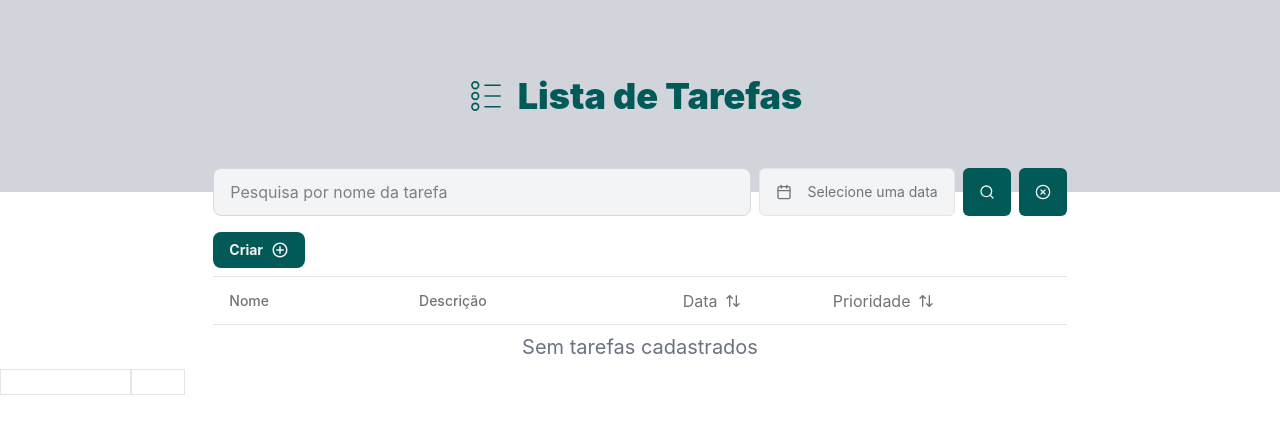
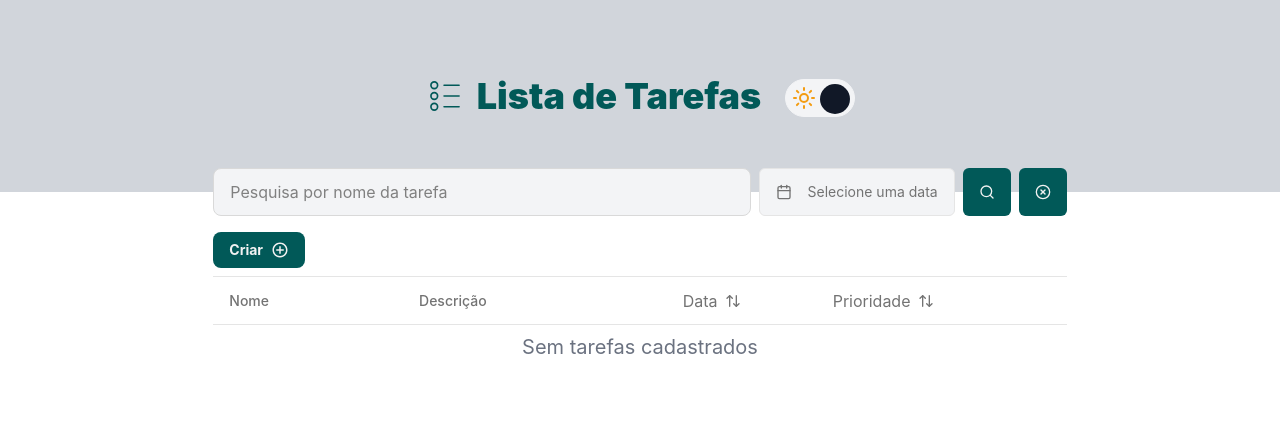
Before and after one commit to IanHadrien/desafio-react, a React (Vite) app: page / in a window 1280 px wide. Shown: the top 434 px of the page. Built offline with nearby package versions, Linux system fonts and the light colour scheme.

Commit message:
feat: add dark mode

```diff
--- a/src/components/Header.tsx
+++ b/src/components/Header.tsx
@@ -1,13 +1,15 @@
-import { CiCircleList } from "react-icons/ci";
+import { CiCircleList } from "react-icons/ci"
+import ModeToggle from "./mode-toggle/ModeToggle"
 
 export default function Header() {
   return (
-    <header className="bg-gray-300 dark:bg-gray700 w-full h-48">
+    <header className="bg-gray-300 dark:bg-gray700 w-full h-48 transition-colors">
       <div className="flex items-center justify-center text-ignite-gary100 h-full">
         <CiCircleList size={40} className="text-[#015958] dark:text-bluedark" />
         <p className="px-3 text-[#015958] dark:text-bluedark text-4xl font-black">
           <span className="text-ignite-purpleDark">Lista de Tarefas </span>
         </p>
+        <ModeToggle />
       </div>
     </header>
   )
--- a/src/components/ModeToggle.tsx
+++ /dev/null
@@ -1,24 +0,0 @@
-import { useTheme } from "../contexts/ThemeProvider"
-
-export default function ModeToggle() {
-  const { setTheme, theme } = useTheme()
-
-  return (
-    <div>
-      <button
-        onClick={() => setTheme("light")}
-        className="text-white border"
-      >
-        Claro
-        {theme === "light" && <span>Claro ckeck</span>}
-      </button>
-      <button
-        onClick={() => setTheme("dark")}
-        className="text-white border"
-      >
-        Escuro
-        {theme === "dark" && <span>dark dark</span>}
-      </button>
-    </div>
-  )
-}
--- a/src/components/Pagination.tsx
+++ b/src/components/Pagination.tsx
@@ -24,8 +24,8 @@ export default function Pagination({
 
       <ul className="inline-flex items-center -space-x-px">
         <button
-          className="relative inline-flex items-center rounded-l-md border border-gray-300 bg-white px-2 py-2 text-sm font-medium text-gray-500 hover:bg-gray-50 focus:z-20"
-          onClick={() => setCurrentPage(1)}
+          className="relative inline-flex items-center rounded-l-md border border-gray-300 bg-white dark:bg-dark px-2 py-2 text-sm font-medium text-gray-500 hover:bg-gray-50 focus:z-20"
+          onClick={() => setCurrentPage(page === 1 ? 1 : page - 1)}
         >
           <span className="sr-only">Primeira</span>
           <svg
@@ -40,14 +40,14 @@ export default function Pagination({
         </button>
 
         <li>
-          <button className="z-10 bg-roxo-roxo2 bg-opacity-10 border-roxo-roxo2 text-azul-300 relative inline-flex items-center px-4 py-2 border text-sm font-medium">
+          <button className="z-10 bg-opacity-10 relative inline-flex items-center px-4 py-2 border border-gray-300 text-sm font-medium dark:bg-dark">
             {page}
           </button>
         </li>
 
         <button
-          className="relative inline-flex items-center px-2 py-2 rounded-r-md border border-gray-300 bg-white text-sm font-medium text-gray-500 hover:bg-gray-50"
-          onClick={() => setCurrentPage(2)}
+          className="relative inline-flex items-center px-2 py-2 rounded-r-md border border-gray-300 bg-white dark:bg-dark text-sm font-medium text-gray-500 hover:bg-gray-50"
+          onClick={() => setCurrentPage(page === totalPages ? totalPages : page + 1)}
         >
           <span className="sr-only">Última</span>
           <svg
--- a/src/components/form/datePicker.tsx
+++ b/src/components/form/datePicker.tsx
@@ -27,7 +27,7 @@ export function DatePickerWithLabel({
           <Button
             variant={'outline'}
             className={cn(
-              'w-full justify-start text-left font-normal h-12 bg-gray-100',
+              'w-full justify-start text-left font-normal h-12 bg-gray-100 dark:bg-gray500',
               !value && 'text-muted-foreground',
             )}
           >
--- a/src/components/form/input.tsx
+++ b/src/components/form/input.tsx
@@ -1,4 +1,12 @@
-export default function Input({ handleInputChange, value }) {
+interface InputProps {
+  handleInputChange: (value: string) => void
+  value: string
+}
+
+export default function Input({
+  handleInputChange,
+  value
+}: InputProps) {
   return (
     <input
       type="text"
--- a/src/components/form/inputWithLabel.tsx
+++ b/src/components/form/inputWithLabel.tsx
@@ -31,6 +31,7 @@ export function InputWithLabel({
         placeholder={placeholder}
         {...register(id, {
           required: 'Este campo é obrigatório',
+          minLength: 3,
           maxLength: 55,
         })}
         disabled={disabled}
--- /dev/null
+++ b/src/components/mode-toggle/ModeToggle.tsx
@@ -0,0 +1,32 @@
+import { Sun, Moon } from 'lucide-react'
+import { useTheme } from '../../contexts/ThemeProvider'
+import './style.css'
+
+export default function ModeToggle() {
+  const { setTheme, theme } = useTheme()
+
+  const toggleDarkMode = () => {
+    if (theme === 'light') {
+      setTheme('dark')
+    } else {
+      setTheme('light')
+    }
+  }
+
+  return (
+    <div className="mt-1 ml-3">
+      <input
+        type="checkbox"
+        className="checkbox"
+        id="checkbox"
+        checked={theme === 'light'}
+        onChange={toggleDarkMode}
+      />
+      <label htmlFor="checkbox" className="checkbox-label border border-gray-100 dark:border-bluedark bg-gray-100 dark:bg-dark transition-colors">
+        <Sun className="fa-sun" />
+        <Moon className="fa-moon" />
+        <span className="ball bg-gray-900 dark:bg-bluedark"></span>
+      </label>
+    </div>
+  )
+}
--- /dev/null
+++ b/src/components/mode-toggle/style.css
@@ -0,0 +1,54 @@
+@import url("https://fonts.googleapis.com/css2?family=Montserrat&display=swap");
+
+.checkbox {
+  opacity: 0;
+  position: absolute;
+}
+
+.checkbox-label {
+  width: 70px;
+  height: 38px;
+  border-radius: 50px;
+  position: relative;
+  padding: 6px;
+  cursor: pointer;
+  display: flex;
+  justify-content: space-between;
+  align-items: center;
+}
+
+.fa-moon {color: #f1c40f;}
+
+.fa-sun {color: #f39c12;}
+
+.checkbox-label .ball {
+  width: 30px;
+  height: 30px;
+  position: absolute;
+  left: 2px;
+  top: 4px;
+  border-radius: 50%;
+  transition: transform 0.2s linear;
+}
+
+.checkbox:checked + .checkbox-label .ball {
+  transform: translateX(32px);
+}
+
+.support {
+	position: absolute;
+	right: 20px;
+	bottom: 20px;
+}
+
+.support a {
+  color: #292c35;
+  font-size: 32px;
+  backface-visibility: hidden;
+  display: inline-block;
+  transition: transform 0.2s ease;
+}
+
+.support a:hover{
+  transform: scale(1.1);
+}
--- a/src/contexts/ThemeProvider.tsx
+++ b/src/contexts/ThemeProvider.tsx
@@ -2,7 +2,7 @@ import { createContext, useContext, useEffect, useState } from 'react'
 
 const initialState = {
   theme: 'system',
-  setTheme: () => null,
+  setTheme: (thema: string) => null,
 }
 
 const ThemeProviderContext = createContext(initialState)
--- a/src/pages/components/form.tsx
+++ b/src/pages/components/form.tsx
@@ -28,7 +28,6 @@ export default function Form({
       created_at: data?.created_at || '',
     }
   })
-
 
   const dataPriority = [
     {id: 'alta', name: 'Alta'},
@@ -78,7 +77,7 @@ export default function Form({
         )}
       </div>
 
-      <div className="bg-gray-50 py-3 sm:flex sm:flex-row-reverse">
+      <div className="bg-gray-50 dark:bg-dark py-3 sm:flex sm:flex-row-reverse">
         {!viewMode && (
           <button
             className="inline-flex w-full justify-center rounded-md bg-gray-900 px-3 py-2 text-sm font-semibold text-white shadow-sm hover:opacity-80 sm:ml-3 sm:w-auto"
--- a/src/pages/index.tsx
+++ b/src/pages/index.tsx
@@ -1,5 +1,4 @@
 import Header from '../components/Header'
-import ModeToggle from '../components/ModeToggle'
 import { TableComponent } from '@/pages/components/Table'
 import Input from '@/components/form/input'
 import { useContext, useState } from 'react'
@@ -43,7 +42,7 @@ export default function Index() {
   }
 
   return (
-    <main className="bg-white dark:bg-gray600 h-screen">
+    <main className="bg-white dark:bg-gray600 h-screen transition-colors">
       <Header />
 
       <section className="w-11/12 md:w-2/3 lg:max-w-[900px] m-auto">
@@ -103,8 +102,6 @@ export default function Index() {
           )}
         </div>
       </section>
-
-      <ModeToggle />
     </main>
   )
 }
--- a/tailwind.config.js
+++ b/tailwind.config.js
@@ -8,6 +8,7 @@ export default {
   theme: {
   	extend: {
   		colors: {
+				dark: '#0A0A0A',
   			gray100: '#f2f2f2',
   			gray200: '#d9d9d9',
   			gray300: '#808080',
```
